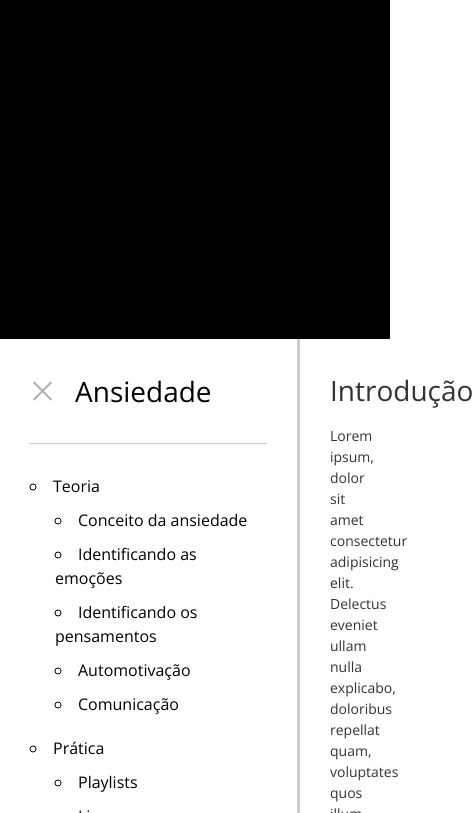
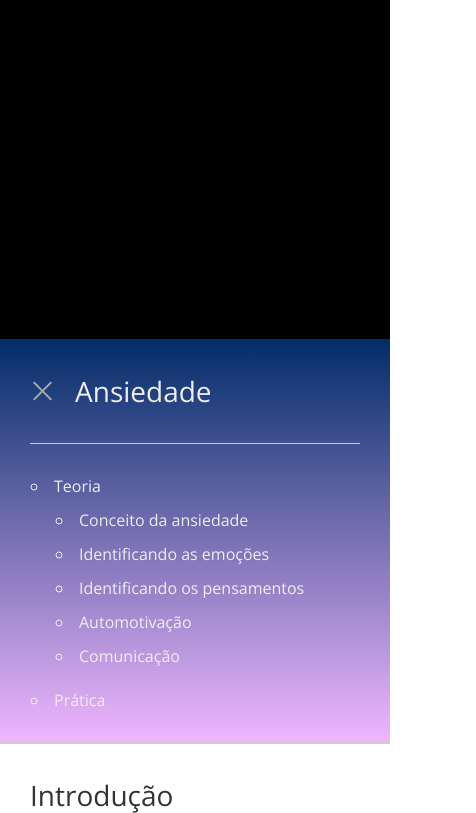
Before and after one commit to GustavoSouza123/Blog-Ansiedade, a plain HTML site: page index.html in a window 390 px wide. Both pictures are taken after a click on the element 42 px from the left and 896 px from the top of the page. Shown: the part 505-1318 px from the top of the page, 476 px wide, since content can reach past the window. Drawn offline with nearby package versions, Linux system fonts and the light colour scheme.

Commit message:
responsividade na navbar e modificações no estilo da navbar

```diff
--- a/style.css
+++ b/style.css
@@ -1,6 +1,10 @@
 * {
     box-sizing: border-box;
     transition: .3s;
+}
+
+html {
+    scroll-behavior: smooth;
 }
 
 body {
@@ -35,6 +39,8 @@ nav {
     min-height: 100vh;
     position: sticky;
     top: 0;
+    background: linear-gradient(to bottom, #022d69, #efb6ff);
+    color: #eee;
     border-right: 3px solid #ccc;
     padding: 30px;
     transition: none;
@@ -68,14 +74,14 @@ nav .menu-toggle span {
 
 nav .menu-toggle span.active:nth-child(1) {
     top: 9px;
-    transform: rotate(135deg);
+    transform: rotate(-135deg);
 }
 nav .menu-toggle span.active:nth-child(2) {
     opacity: 0;
 }
 nav .menu-toggle span.active:nth-child(3) {
     top: -9px;
-    transform: rotate(45deg);
+    transform: rotate(-45deg);
 }
 
 nav ul {
@@ -96,7 +102,7 @@ nav li:first-child {
 }
 
 a {
-    color: #000;
+    color: #eee;
     text-decoration: none;
 }
 
@@ -143,6 +149,7 @@ main {
     padding: 30px;
     padding-left: calc(30px + 300px);
     color: #333;
+    transition: none;
 }
 
 header {
@@ -166,3 +173,42 @@ section p,
 section li {
     font-size: 14px;
 }
+
+/* RESPONSIVENESS */
+
+@media (max-width: 768px) {
+    body {
+        display: flex;
+        flex-direction: column;
+    }
+
+    nav {
+        position: relative;
+        top: 0;
+        width: 100% !important;
+        min-height: 400px;
+        border: 0;
+        border-bottom: 3px solid #ccc;
+    }
+
+    nav.active {
+        min-height: 90px;
+    }
+
+    nav .top.active {
+        height: 45px;
+        padding: 0;
+    }
+
+    nav ul {
+        max-height: calc(400px - 60px - 75px - 30px - 1px);
+        overflow: auto;
+        margin-bottom: 3px;
+        padding-left: 1px;
+    }
+
+    main {
+        margin: 0;
+        padding: 30px !important;
+    }
+}
```
